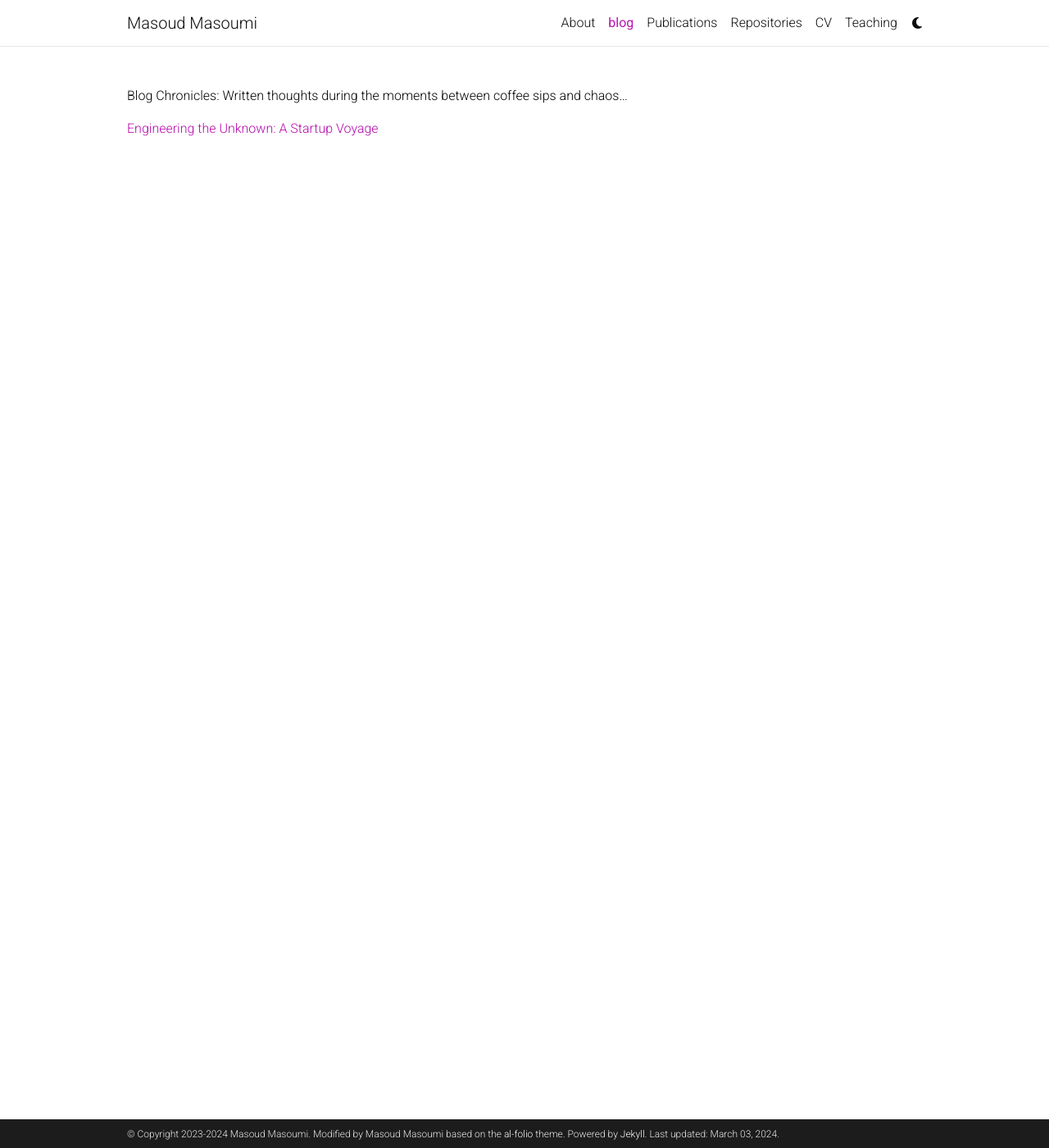
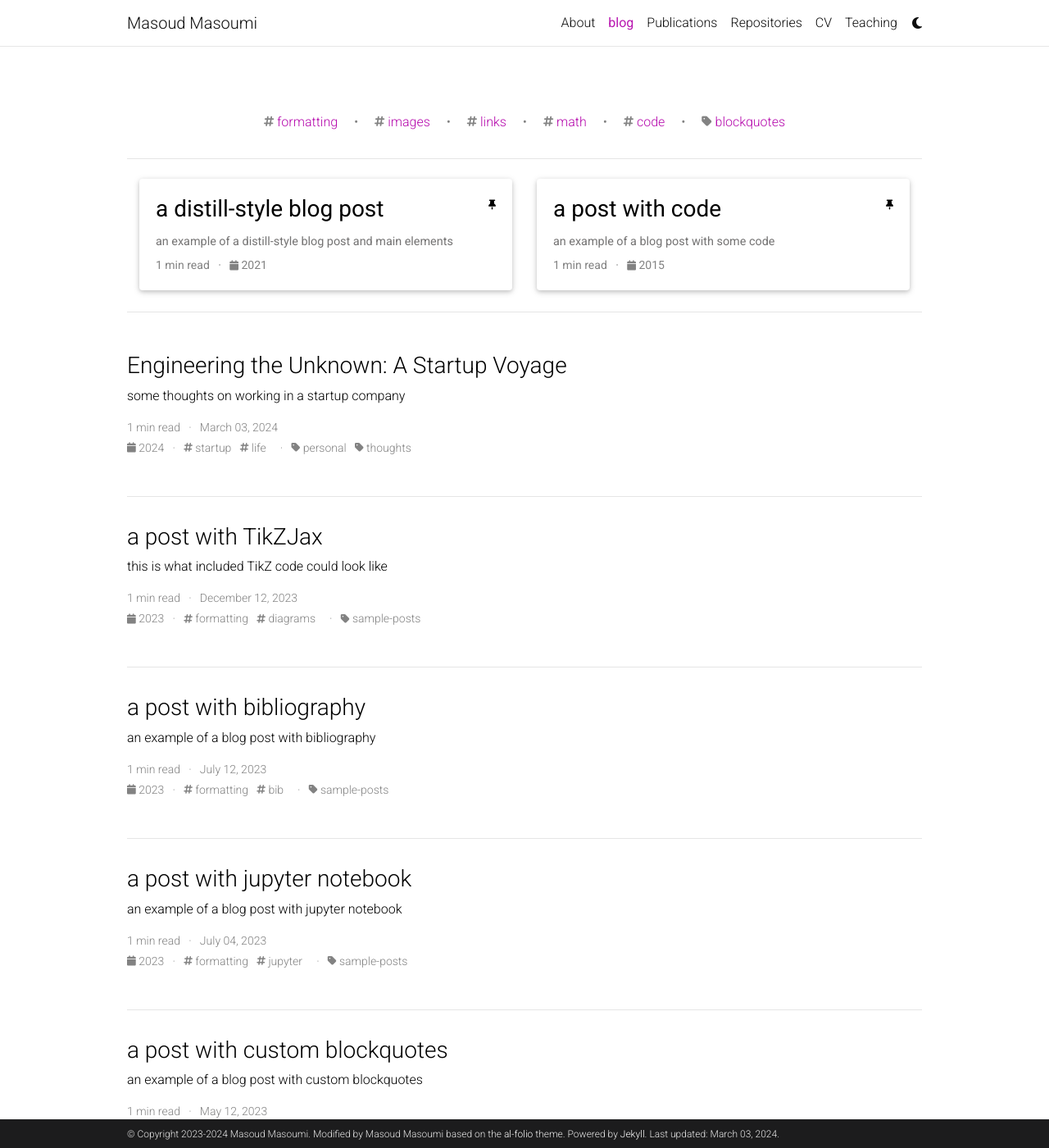
Before and after one commit to MasoudMiM/masoudmim.github.io, a Jekyll site: the page built from _pages/blog.md, in a window 1280 px wide and 1400 px high. Shown: the whole window at 82% size. Built offline with Jekyll 4.4.1, drawn with Linux system fonts in a browser that asks for light colours; the list of posts is cut into pages by our own code; comment, search, counter and statistics services are not loaded; a style sheet for code colours, icons or effects is not loaded.

Commit message:
testing some setting changes

```diff
--- a/_pages/blog.md
+++ b/_pages/blog.md
@@ -16,6 +16,175 @@ pagination:
     after: 3 # The number of links after the current page
 ---
 
-Blog Chronicles: Written thoughts during the moments between coffee sips and chaos...
+<div class="post">
 
-<a href="/_posts/2024-03-03-engineering-the-unknown.md">Engineering the Unknown: A Startup Voyage</a>
+{% assign blog_name_size = site.blog_name | size %}
+{% assign blog_description_size = site.blog_description | size %}
+
+{% if blog_name_size > 0 or blog_description_size > 0 %}
+
+  <div class="header-bar">
+    <h1>{{ site.blog_name }}</h1>
+    <h2>{{ site.blog_description }}</h2>
+  </div>
+  {% endif %}
+
+{% if site.display_tags or site.display_categories %}
+
+  <div class="tag-category-list">
+    <ul class="p-0 m-0">
+      {% for tag in site.display_tags %}
+        <li>
+          <i class="fa-solid fa-hashtag fa-sm"></i> <a href="{{ tag | slugify | prepend: '/blog/tag/' | relative_url }}">{{ tag }}</a>
+        </li>
+        {% unless forloop.last %}
+          <p>&bull;</p>
+        {% endunless %}
+      {% endfor %}
+      {% if site.display_categories.size > 0 and site.display_tags.size > 0 %}
+        <p>&bull;</p>
+      {% endif %}
+      {% for category in site.display_categories %}
+        <li>
+          <i class="fa-solid fa-tag fa-sm"></i> <a href="{{ category | slugify | prepend: '/blog/category/' | relative_url }}">{{ category }}</a>
+        </li>
+        {% unless forloop.last %}
+          <p>&bull;</p>
+        {% endunless %}
+      {% endfor %}
+    </ul>
+  </div>
+  {% endif %}
+
+{% assign featured_posts = site.posts | where: "featured", "true" %}
+{% if featured_posts.size > 0 %}
+<br>
+
+<div class="container featured-posts">
+{% assign is_even = featured_posts.size | modulo: 2 %}
+<div class="row row-cols-{% if featured_posts.size <= 2 or is_even == 0 %}2{% else %}3{% endif %}">
+{% for post in featured_posts %}
+<div class="card-item col">
+<a href="{{ post.url | relative_url }}">
+<div class="card hoverable">
+<div class="row g-0">
+<div class="col-md-12">
+<div class="card-body">
+<div class="float-right">
+<i class="fa-solid fa-thumbtack fa-xs"></i>
+</div>
+<h3 class="card-title text-lowercase">{{ post.title }}</h3>
+<p class="card-text">{{ post.description }}</p>
+
+                    {% if post.external_source == blank %}
+                      {% assign read_time = post.content | number_of_words | divided_by: 180 | plus: 1 %}
+                    {% else %}
+                      {% assign read_time = post.feed_content | strip_html | number_of_words | divided_by: 180 | plus: 1 %}
+                    {% endif %}
+                    {% assign year = post.date | date: "%Y" %}
+
+                    <p class="post-meta">
+                      {{ read_time }} min read &nbsp; &middot; &nbsp;
+                      <a href="{{ year | prepend: '/blog/' | prepend: site.baseurl}}">
+                        <i class="fa-solid fa-calendar fa-sm"></i> {{ year }} </a>
+                    </p>
+                  </div>
+                </div>
+              </div>
+            </div>
+          </a>
+        </div>
+      {% endfor %}
+      </div>
+    </div>
+    <hr>
+
+{% endif %}
+
+  <ul class="post-list">
+
+    {% if page.pagination.enabled %}
+      {% assign postlist = paginator.posts %}
+    {% else %}
+      {% assign postlist = site.posts %}
+    {% endif %}
+
+    {% for post in postlist %}
+
+    {% if post.external_source == blank %}
+      {% assign read_time = post.content | number_of_words | divided_by: 180 | plus: 1 %}
+    {% else %}
+      {% assign read_time = post.feed_content | strip_html | number_of_words | divided_by: 180 | plus: 1 %}
+    {% endif %}
+    {% assign year = post.date | date: "%Y" %}
+    {% assign tags = post.tags | join: "" %}
+    {% assign categories = post.categories | join: "" %}
+
+    <li>
+
+{% if post.thumbnail %}
+
+<div class="row">
+          <div class="col-sm-9">
+{% endif %}
+        <h3>
+        {% if post.redirect == blank %}
+          <a class="post-title" href="{{ post.url | relative_url }}">{{ post.title }}</a>
+        {% elsif post.redirect contains '://' %}
+          <a class="post-title" href="{{ post.redirect }}" target="_blank">{{ post.title }}</a>
+          <svg width="2rem" height="2rem" viewBox="0 0 40 40" xmlns="http://www.w3.org/2000/svg">
+            <path d="M17 13.5v6H5v-12h6m3-3h6v6m0-6-9 9" class="icon_svg-stroke" stroke="#999" stroke-width="1.5" fill="none" fill-rule="evenodd" stroke-linecap="round" stroke-linejoin="round"></path>
+          </svg>
+        {% else %}
+          <a class="post-title" href="{{ post.redirect | relative_url }}">{{ post.title }}</a>
+        {% endif %}
+      </h3>
+      <p>{{ post.description }}</p>
+      <p class="post-meta">
+        {{ read_time }} min read &nbsp; &middot; &nbsp;
+        {{ post.date | date: '%B %d, %Y' }}
+        {% if post.external_source %}
+        &nbsp; &middot; &nbsp; {{ post.external_source }}
+        {% endif %}
+      </p>
+      <p class="post-tags">
+        <a href="{{ year | prepend: '/blog/' | prepend: site.baseurl}}">
+          <i class="fa-solid fa-calendar fa-sm"></i> {{ year }} </a>
+
+          {% if tags != "" %}
+          &nbsp; &middot; &nbsp;
+            {% for tag in post.tags %}
+            <a href="{{ tag | slugify | prepend: '/blog/tag/' | prepend: site.baseurl}}">
+              <i class="fa-solid fa-hashtag fa-sm"></i> {{ tag }}</a> &nbsp;
+              {% endfor %}
+          {% endif %}
+
+          {% if categories != "" %}
+          &nbsp; &middot; &nbsp;
+            {% for category in post.categories %}
+            <a href="{{ category | slugify | prepend: '/blog/category/' | prepend: site.baseurl}}">
+              <i class="fa-solid fa-tag fa-sm"></i> {{ category }}</a> &nbsp;
+              {% endfor %}
+          {% endif %}
+    </p>
+
+{% if post.thumbnail %}
+
+</div>
+
+  <div class="col-sm-3">
+    <img class="card-img" src="{{post.thumbnail | relative_url}}" style="object-fit: cover; height: 90%" alt="image">
+  </div>
+</div>
+{% endif %}
+    </li>
+
+    {% endfor %}
+
+  </ul>
+
+{% if page.pagination.enabled %}
+{% include pagination.liquid %}
+{% endif %}
+
+</div>
```
